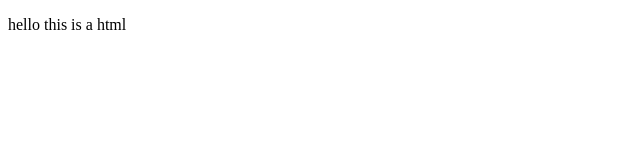
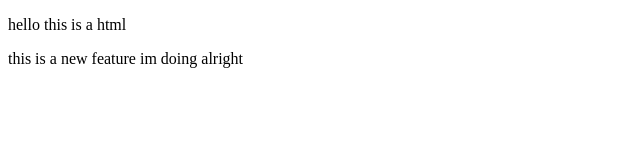
Before and after one commit to yash777-0x3E7/localrepo, a plain HTML site: page index.html in a window 1280 px wide. Shown: the whole page, without its empty margins (0-640 px from the left). Drawn offline with Linux system fonts and the light colour scheme.

Commit message:
added a new paragraph

```diff
--- a/index.html
+++ b/index.html
@@ -1,3 +1,4 @@
 <!DOCTYPE html>
 <p>hello this is a html</p>
+<p>this is a new feature im doing alright </p>
 </html>
```
